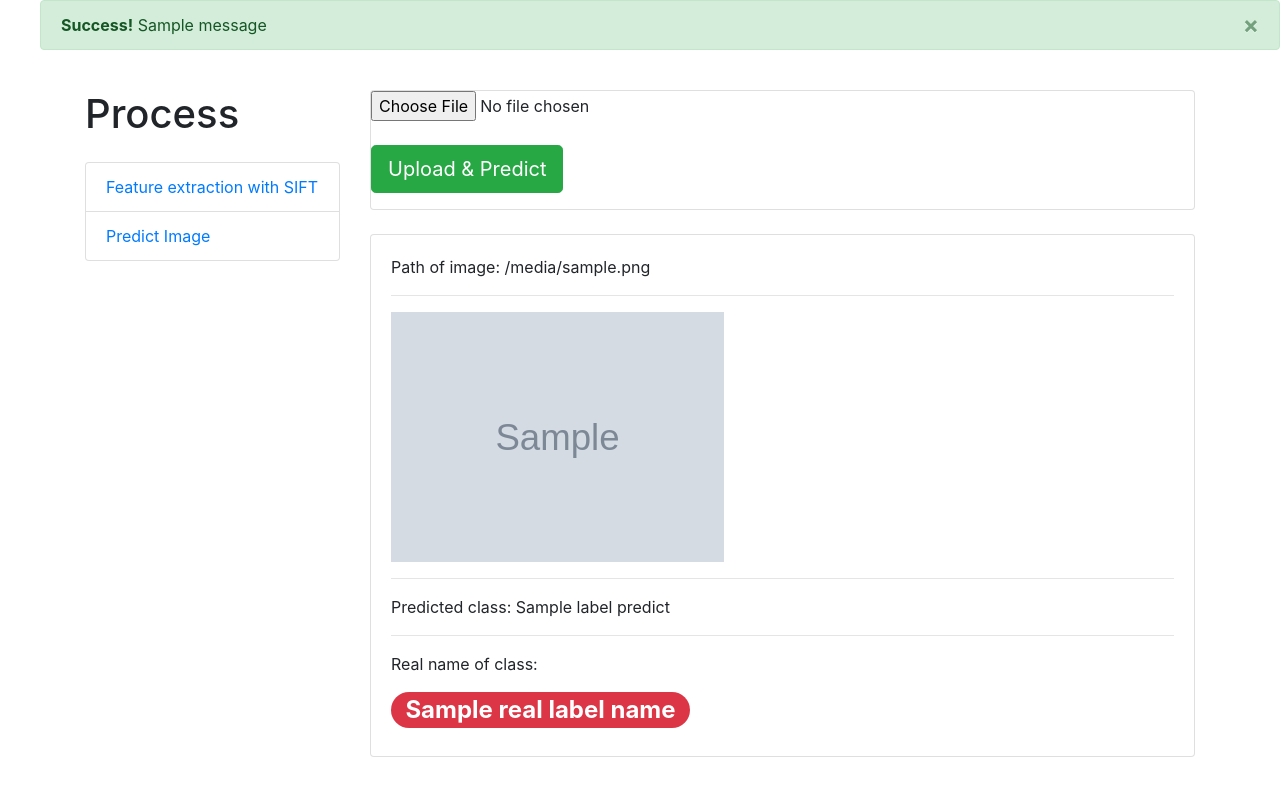
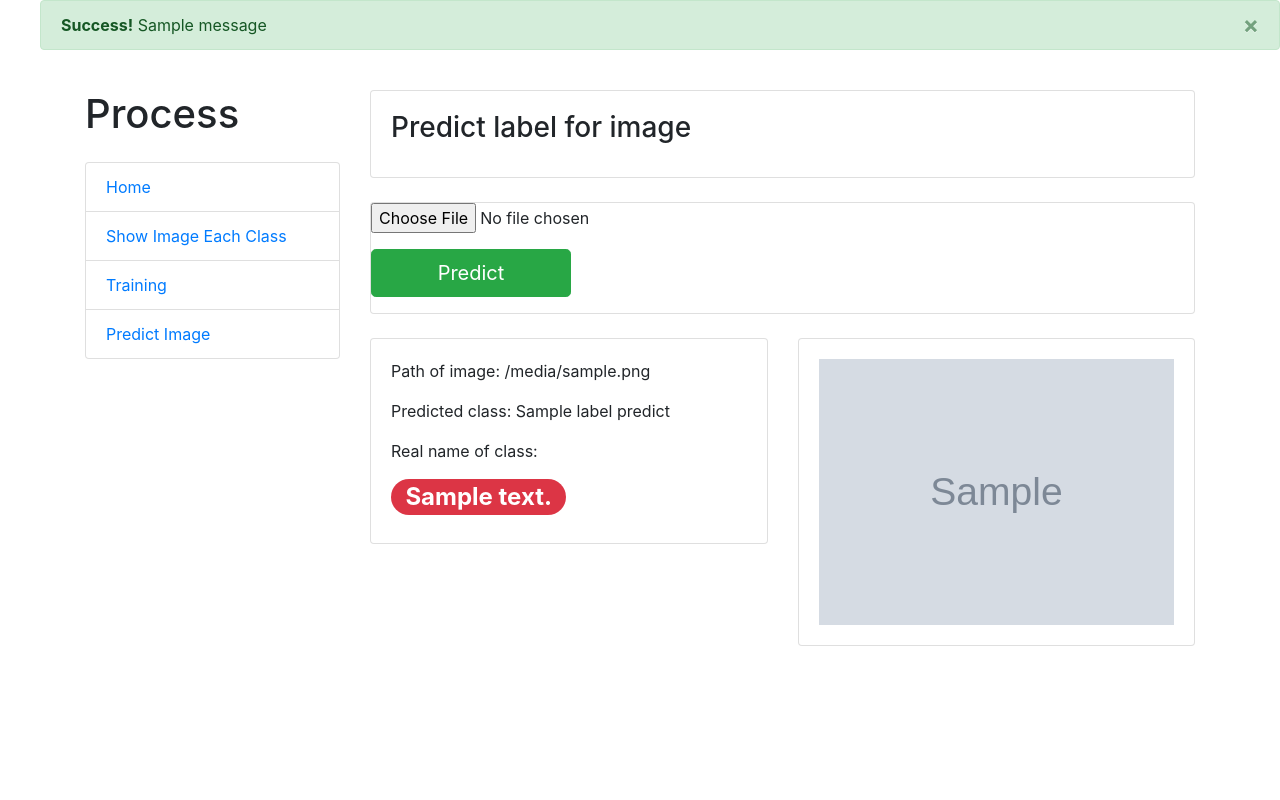
Before and after one commit to neo-nguyen/neosite, a Django app: template svm/templates/svm/upload_picture.html in a window 1280 px wide. Run offline with Django 3.2, Linux system fonts and the light colour scheme; the template is opened without the code that fills it: most values are stand-ins (such as "Sample title", 1, 10 or a date in 2020); grey boxes marked "Sample" are stand-in pictures; one stand-in notice (Sample message) is shown; parts of the project's set-up code (start-up, migrations or seed data) failed here and were passed over; some libraries are stand-ins or nearby versions.

```diff
--- a/svm/templates/svm/controller.html
+++ b/svm/templates/svm/controller.html
@@ -1,10 +1,9 @@
 <h1 class="my-4">Process</h1>
 <div class="list-group">
 
-    <!-- <form method="get">
-        <input type="submit" class="btn btn-primary" value="Read Dataset" name="read_dataset">
-    </form> -->
+    <a href="/" class="list-group-item">Home</a>
+    <a href="/show-picture" class="list-group-item">Show Image Each Class</a>
+    <a href="/#" class="list-group-item">Training</a>
+    <a href="/upload" class="list-group-item">Predict Image</a>
 
-    <a href="feature-extraction" class="list-group-item">Feature extraction with SIFT</a>
-    <a href="upload" class="list-group-item">Predict Image</a>
 </div>
--- a/svm/templates/svm/upload_picture.html
+++ b/svm/templates/svm/upload_picture.html
@@ -27,32 +27,44 @@
             <div class="col-lg-9">
 
                 <div class="card mt-4">
+                    <div class="card-body">
+                        <h3 class="card-title">Predict label for image</h3>
+                    </div>
+                </div>
+
+                <div class="card mt-4">
                     <form name="form" enctype="multipart/form-data" action="" method="POST">
                         {% csrf_token %}
+                        <input type="file" placeholder="Picture" name="picture" onchange="form.submit()" />
+                    </form>
 
-                        <div style="max-width:470px;">
-                            <input type="file" placeholder="Picture" name="picture" />
-                        </div>
-
-                        <br>
-
-                        <div style="max-width:470px;">
-                            <input type="submit" class="btn btn-success btn-lg fa" value="Upload & Predict">
-                        </div>
+                    <form name="" enctype="multipart/form-data" action="" method="GET">
+                        {% csrf_token %}
+                        <input type="submit" class="btn btn-success btn-lg fa" style="width:200px;" value="Predict">
                     </form>
                 </div>
 
-                <div class="card mt-4">
-                    <div class="card-body">
-                        <p>Path of image: {{ picture_url }}</p>
-                        <hr>
-                        <img src="{{ MEDIA_URL }}{{ picture_url }}" height="250" alt="No Image">
-                        <hr>
-                        <p>Predicted class: {{ label_predict }}</p>
-                        <hr>
-                        <p>Real name of class:</p>
-                        <h2><span class="badge badge-pill badge-danger">{{ real_label_name }}</span></h2>
+
+                <div class="row">
+                    <div class="col-sm-6">
+                        <div class="card mt-4">
+                            <div class="card-body">
+                                <p>Path of image: {{ picture_url }}</p>
+                                <p>Predicted class: {{ label_predict }}</p>
+                                <p>Real name of class:</p>
+                                <h2><span class="badge badge-pill badge-danger">{{ label_description }}</span></h2>
+                            </div>
+                        </div>
                     </div>
+
+                    <div class="col-sm-6">
+                        <div class="card mt-4">
+                            <div class="card-body">
+                                <img src="{{ picture_url }}" height="50%" width="100%" alt="No Image">
+                            </div>
+                        </div>
+                    </div>
+
                 </div>
 
             </div>
--- a/svm/urls.py
+++ b/svm/urls.py
@@ -5,15 +5,12 @@ from svm import views
 
 
 urlpatterns = [
-    path('', views.index, name='index'),
+    path('', views.dataset_info, name='dataset_info'),
     path('create-labels/', views.create_labels, name='create_labels'),
     path('create-datasets/', views.create_datasets, name='create_datasets'),
     path('create-images/', views.create_images, name='create_images'),
     path('dataset-info/', views.dataset_info, name='dataset_info'),
     path('upload/', views.upload_picture, name='upload_picture'),
-    path('dataset-info/upload/', views.upload_picture, name='upload_picture'),
-
     path('show-picture/', views.show_picture, name='show_picture'),
 
-
 ]
```
Also changed, not shown: neosite/settings.py (+7 -4 lines), svm/models.py (+17 -1 lines), svm/templates/svm/dataset_info.html (+9 -10 lines), svm/templates/svm/show_picture.html (+62 -2 lines), svm/views.py (+46 -62 lines), db.sqlite3, svm/migrations/0006_label_description.py (added), svm/migrations/0007_auto_20181101_1438.py (added), svm/migrations/0008_auto_20181101_1441.py (added).
